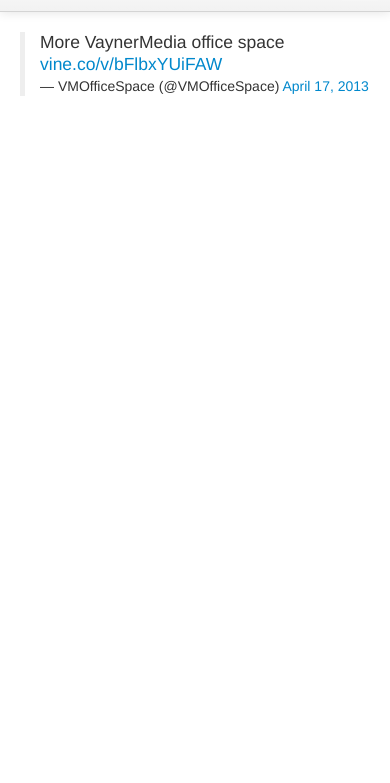
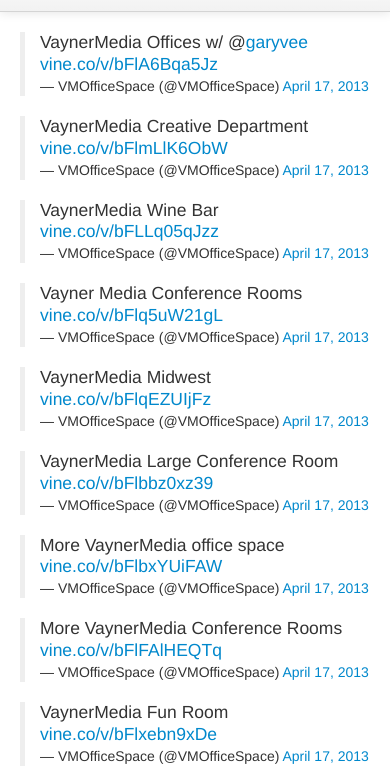
Before and after one commit to sbauch/vm-officespace, a plain HTML site: page index.html in a window 390 px wide. Shown: the part 39-822 px from the top of the page. Drawn offline with nearby package versions, Linux system fonts and the light colour scheme.

Commit message:
mobile wired up

```diff
--- a/index.html
+++ b/index.html
@@ -136,7 +136,7 @@
 
     </div>
     <!-- Mobile   -->
-    <div class='container visible-phone'>
+    <div class='container visible-phone' style='padding-bottom: 150px;'>
 
       <nav class="navbar navbar-fixed-top">
         <div class="navbar-inner">
@@ -150,35 +150,43 @@
             <div class="nav-collapse">
               <ul class="nav" style='display:inline-block;'>
                 <li>
-                  <a href="#">Wine Bar</a>
+                  <a href="#offices-mobile">Offices</a>
                 </li>
                 <li>
-                  <a href="#">Offices</a>
+                  <a href="#creative-mobile">Creative Dept</a>
                 </li>
                 <li>
-                  <a href="#">Creative Dept</a>
+                  <a href="#wine-mobile">Wine Bar</a>
                 </li>
               </ul>
               <ul class="nav" style='display:inline-block;'>
                 <li>
-                  <a href="#">Wine Bar</a>
+                  <a href="#media-mobile">Media Conf Rooms</a>
                 </li>
                 <li>
-                  <a href="#">Wine Bar</a>
+                  <a href="#midwest-mobile">Midwest</a>
                 </li>
                 <li>
-                  <a href="#">Wine Bar</a>
+                  <a href="#largeconf-mobile">Large Conference</a>
                 </li>
               </ul>
               <ul class="nav" style='display:inline-block;'>
                 <li>
-                  <a href="#">Wine Bar</a>
+                  <a href="#more-offices-mobile">More Offices</a>
                 </li>
                 <li>
-                  <a href="#">Wine Bar</a>
+                  <a href="#more-rooms-mobile">More Conference</a>
                 </li>
                 <li>
-                  <a href="#">Wine Bar</a>
+                  <a href="#fun-room-mobile">Fun Room</a>
+                </li>
+              </ul>
+              <ul class="nav" style='display:inline-block;'>
+                <li>
+                  <a href="#kitchen-mobile">Kitchen</a>
+                </li>
+                <li>
+                  <a href="#bathrooms-mobile">Bathrooms</a>
                 </li>
               </ul>
             </div>
@@ -186,13 +194,109 @@
         </div>
       </nav>
       <div class='row'>
-        <div class='span12'>
+        <div class='span12' id='offices-mobile'>
           <blockquote class="twitter-tweet">
-            <p>More VaynerMedia office space
+            <p>VaynerMedia Offices w/ @<a href="https://twitter.com/garyvee">garyvee</a>
+              <a href="https://t.co/6uoaKtLNHj" title="https://vine.co/v/bFlA6Bqa5Jz">vine.co/v/bFlA6Bqa5Jz</a>
+            </p>
+            &mdash; VMOfficeSpace (@VMOfficeSpace)
+            <a href="https://twitter.com/VMOfficeSpace/status/324526637569957888">April 17, 2013</a>
+          </blockquote>
+        </div>
+      </div>
+
+      <div class='row'>
+        <div class='span12' id='creative-mobile'>
+          <blockquote class="twitter-tweet">
+            <p>VaynerMedia Creative Department
+              <a href="https://t.co/31hyo37r5d" title="https://vine.co/v/bFlmLlK6ObW">vine.co/v/bFlmLlK6ObW</a>
+            </p>
+            &mdash; VMOfficeSpace (@VMOfficeSpace)
+            <a href="https://twitter.com/VMOfficeSpace/status/324525627002724353">April 17, 2013</a>
+          </blockquote>
+        </div>
+      </div>
+
+      <div class='row'>
+        <div class='span12' id='wine-mobile'>
+          <blockquote class="twitter-tweet">
+            <p>VaynerMedia Wine Bar
+              <a href="https://t.co/lgx0kZsYH3" title="https://vine.co/v/bFLLq05qJzz">vine.co/v/bFLLq05qJzz</a>
+            </p>
+            &mdash; VMOfficeSpace (@VMOfficeSpace)
+            <a href="https://twitter.com/VMOfficeSpace/status/324519008789467136">April 17, 2013</a>
+          </blockquote>
+        </div>
+      </div>
+
+      <div class='row'>
+        <div class='span12' id='media-mobile'>
+          <blockquote class="twitter-tweet">
+             <p>Vayner Media Conference Rooms
+              <a href="https://t.co/iMTLTpCsAV" title="https://vine.co/v/bFlq5uW21gL">vine.co/v/bFlq5uW21gL</a>
+            </p>
+            &mdash; VMOfficeSpace (@VMOfficeSpace)
+            <a href="https://twitter.com/VMOfficeSpace/status/324527233182085120">April 17, 2013</a>
+          </blockquote>
+        </div>
+      </div>
+
+      <div class='row'>
+        <div class='span12' id='midwest-mobile'>
+          <blockquote class="twitter-tweet">
+             <p>VaynerMedia Midwest <a href="https://t.co/565YChJhyw" title="https://vine.co/v/bFlqEZUIjFz">vine.co/v/bFlqEZUIjFz</a></p>&mdash; VMOfficeSpace (@VMOfficeSpace) <a href="https://twitter.com/VMOfficeSpace/status/324527580650807296">April 17, 2013</a>
+          </blockquote>
+        </div>
+      </div>
+
+      <div class='row'>
+        <div class='span12' id='largeconf-mobile'>
+          <blockquote class="twitter-tweet">
+             <p>VaynerMedia Large Conference Room <a href="https://t.co/YkUKzewR9W" title="https://vine.co/v/bFlbbz0xz39">vine.co/v/bFlbbz0xz39</a></p>&mdash; VMOfficeSpace (@VMOfficeSpace) <a href="https://twitter.com/VMOfficeSpace/status/324527828630659072">April 17, 2013</a>
+          </blockquote>
+        </div>
+      </div>
+
+      <div class='row'>
+        <div class='span12' id='more-offices-mobile'>
+          <blockquote class="twitter-tweet">
+              <p>More VaynerMedia office space
               <a href="https://t.co/8W8Y4sL170" title="https://vine.co/v/bFlbxYUiFAW">vine.co/v/bFlbxYUiFAW</a>
             </p>
             &mdash; VMOfficeSpace (@VMOfficeSpace)
             <a href="https://twitter.com/VMOfficeSpace/status/324528214217216000">April 17, 2013</a>
+          </blockquote>
+        </div>
+      </div>
+
+      <div class='row'>
+        <div class='span12' id='more-rooms-mobile'>
+          <blockquote class="twitter-tweet">
+              <p>More VaynerMedia Conference Rooms <a href="https://t.co/x5YHlcr2FW" title="https://vine.co/v/bFlFAlHEQTq">vine.co/v/bFlFAlHEQTq</a></p>&mdash; VMOfficeSpace (@VMOfficeSpace) <a href="https://twitter.com/VMOfficeSpace/status/324544091230711809">April 17, 2013</a>
+          </blockquote>
+        </div>
+      </div>
+
+      <div class='row'>
+        <div class='span12' id='fun-room-mobile'>
+          <blockquote class="twitter-tweet">
+            <p>VaynerMedia Fun Room <a href="https://t.co/yyznPTKK7S" title="https://vine.co/v/bFlxebn9xDe">vine.co/v/bFlxebn9xDe</a></p>&mdash; VMOfficeSpace (@VMOfficeSpace) <a href="https://twitter.com/VMOfficeSpace/status/324546198142849024">April 17, 2013</a>
+          </blockquote>
+        </div>
+      </div>
+
+      <div class='row'>
+        <div class='span12' id='kitchen-mobile'>
+          <blockquote class="twitter-tweet">
+            <p>VaynerMedia Kitchen <a href="https://t.co/UmTeVPw8Lt" title="https://vine.co/v/bFlFPhJWYqu">vine.co/v/bFlFPhJWYqu</a></p>&mdash; VMOfficeSpace (@VMOfficeSpace) <a href="https://twitter.com/VMOfficeSpace/status/324544470320287746">April 17, 2013</a>
+          </blockquote>
+        </div>
+      </div>
+
+      <div class='row'>
+        <div class='span12' id='bathrooms-mobile'>
+          <blockquote class="twitter-tweet">
+            <p>VaynerMedia bathrooms <a href="https://t.co/o5XJohwwwy" title="https://vine.co/v/bFlt6g0rZ7m">vine.co/v/bFlt6g0rZ7m</a></p>&mdash; VMOfficeSpace (@VMOfficeSpace) <a href="https://twitter.com/VMOfficeSpace/status/324543600379715586">April 17, 2013</a>
           </blockquote>
         </div>
       </div>
```
Also changed, not shown: assets/css/bootstrap.css.
